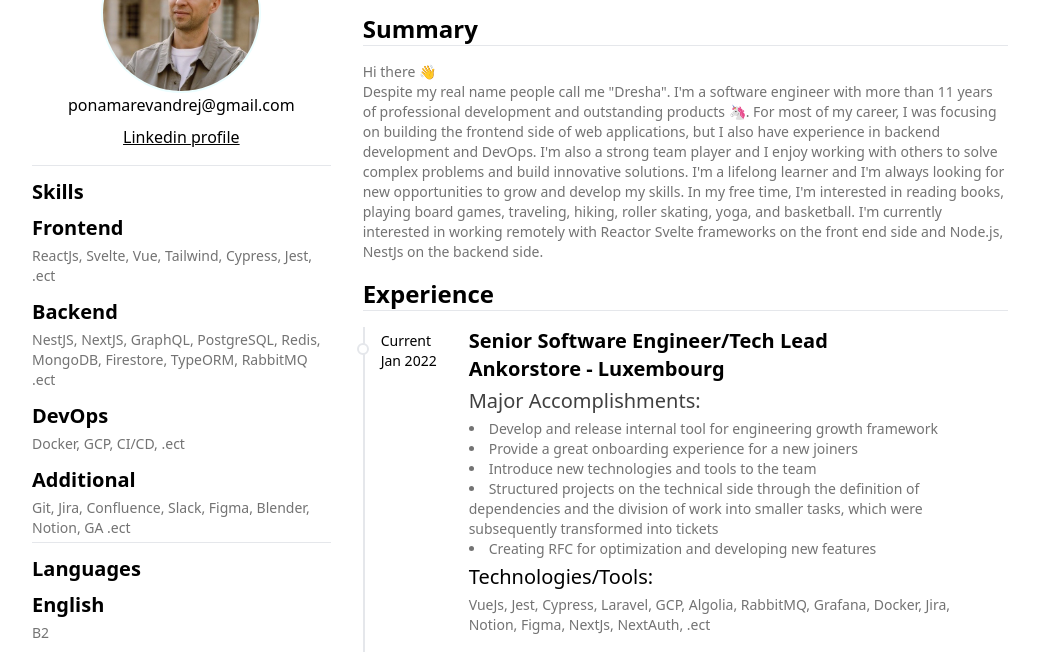
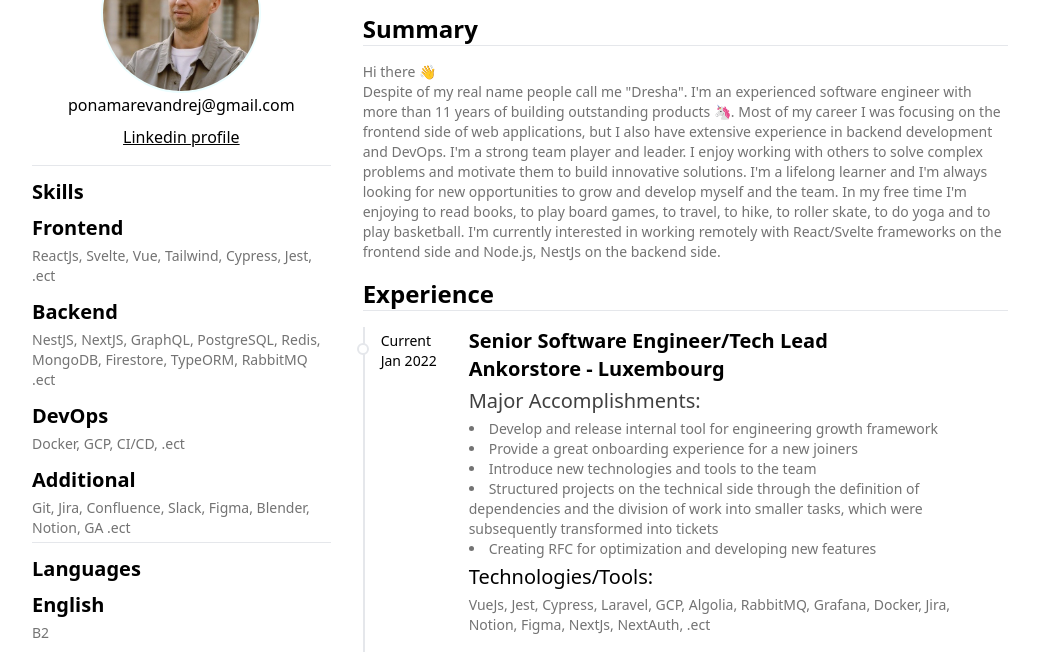
Before and after one commit to dresha-dev/cv, a Gatsby site: page / in a window 1280 px wide. Shown: the part 91-743 px from the top of the page, without its empty margins (128-1166 px from the left). Built offline with nearby package versions, Linux system fonts and the light colour scheme; Gatsby itself is replaced by a stand-in of ours.

Commit message:
fix: typo

```diff
--- a/src/components/Languages.tsx
+++ b/src/components/Languages.tsx
@@ -11,7 +11,7 @@ const languages = [
     description: "Native",
   },
   {
-    name: "Luxembourgian",
+    name: "Luxembourgish",
     description: "A2",
   },
   {
--- a/src/components/Summary.tsx
+++ b/src/components/Summary.tsx
@@ -6,17 +6,18 @@ const Summary = () => (
     <p className="text-neutral-500">
       Hi there 👋
       <br />
-      Despite my real name people call me "Dresha". I'm a software engineer with
-      more than 11 years of professional development and outstanding products
-      🦄. For most of my career, I was focusing on building the frontend side of
-      web applications, but I also have experience in backend development and
-      DevOps. I'm also a strong team player and I enjoy working with others to
-      solve complex problems and build innovative solutions. I'm a lifelong
-      learner and I'm always looking for new opportunities to grow and develop
-      my skills. In my free time, I'm interested in reading books, playing board
-      games, traveling, hiking, roller skating, yoga, and basketball. I'm
-      currently interested in working remotely with Reactor Svelte frameworks on
-      the front end side and Node.js, NestJs on the backend side.
+      Despite of my real name people call me "Dresha". I'm an experienced
+      software engineer with more than 11 years of building outstanding products
+      🦄. Most of my career I was focusing on the frontend side of web
+      applications, but I also have extensive experience in backend development
+      and DevOps. I'm a strong team player and leader. I enjoy working with
+      others to solve complex problems and motivate them to build innovative
+      solutions. I'm a lifelong learner and I'm always looking for new
+      opportunities to grow and develop myself and the team. In my free time I'm
+      enjoying to read books, to play board games, to travel, to hike, to roller
+      skate, to do yoga and to play basketball. I'm currently interested in
+      working remotely with React/Svelte frameworks on the frontend side and
+      Node.js, NestJs on the backend side.
     </p>
   </section>
 );
```
